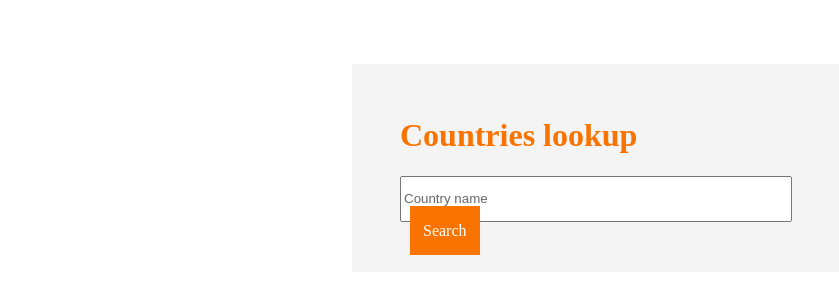
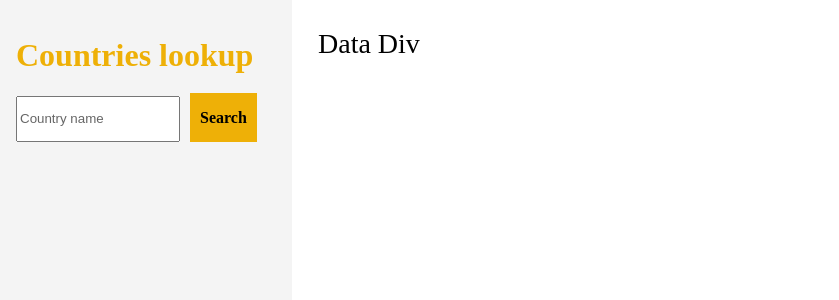
Before and after one commit to aojoray/countries-app, an Angular app: page / in a window 1280 px wide. Shown: the top 300 px of the page, without its empty margins (0-839 px from the left). Built offline with nearby package versions, Linux system fonts and the light colour scheme.

Commit message:
Changed layout to display data

```diff
--- a/package.json
+++ b/package.json
@@ -12,10 +12,12 @@
   "private": true,
   "dependencies": {
     "@angular/animations": "~8.2.14",
+    "@angular/cdk": "^8.2.3",
     "@angular/common": "~8.2.14",
     "@angular/compiler": "~8.2.14",
     "@angular/core": "~8.2.14",
     "@angular/forms": "~8.2.14",
+    "@angular/material": "^8.2.3",
     "@angular/platform-browser": "~8.2.14",
     "@angular/platform-browser-dynamic": "~8.2.14",
     "@angular/router": "~8.2.14",
--- a/src/app/app.component.css
+++ b/src/app/app.component.css
@@ -8,46 +8,50 @@ body {
 }
 
 form {
-    max-width: 30em;
-    margin: 4em auto;
-    position: relative;
+    max-width: 20em;
+    /* margin: 4em auto; */
+    width: 260px;
     background: #f4f4f4;
-    padding: 2em 3em;
+    padding: 1em;
+    position: fixed;
+    height: 100%;
+    top: 0;
+    left: 0;
+    z-index: 1;
 }
 
 form h1 {
-    color: #F97300;
+    color: #eeb007;
 }
 
 form input[type=text]::placeholder {
     color: #666;
 }
 
-form .data {
+form .history {
     margin-top: 1em;
 }
 
-form .data li {
+form .history li {
     background: #fff;
-    border-left: 4px solid #F97300;
+    border-left: 4px solid #eeb007;
     padding: 1em;
     margin: 1em auto;
     color: #666;
 }
 
-form .data li i {
+form .history li i {
     float: right;
     color: #888;
     cursor: pointer;
 }
 
 form .input-group-text {
-    background: #F97300;
-    width: 20%;
+    background: #eeb007;
     height: fit-content;
-    padding: 1em 13px;
-    color: #fff;
+    padding: 1em 10px;
     margin: 10px;
+    font-weight: bold;
     cursor: pointer;
 }
 
@@ -57,9 +61,15 @@ form .input-group-text i {
 
 form .form-control {
     height: 3em;
-    width: 80%;
+    max-width: 60%;
 }
 
 form .form-control:focus {
     box-shadow: 0;
 }
+
+.data {
+    margin-left: 300px;
+    font-size: 28px;
+    padding: 0px 10px;
+}
--- a/src/app/app.component.html
+++ b/src/app/app.component.html
@@ -1,15 +1,21 @@
 <div class="container">
-  <form>
+  <form #countryform= "ngForm" (ngSubmit)="searchCountrySubmit(countryform.value); countryform.resetForm()">
     <div class="form-group">
       <h1 class="text-center text-primary">Countries lookup</h1>
       <div class="input-group-prepend">
-        <input type="text" #country class="form-control" placeholder="Country name" name="country" ngModel>
-        <span class="input-group-text" (click)="searchCountry(country.value)">Search</span>
+        <input id="country-input" type="text" #country class="form-control" placeholder="Country name" name="country" ngModel>
+        <span class="input-group-text" (click)="searchCountry(country)">Search</span>
       </div>
     </div>
+    <div class="history">
+      <ul class="list-instyled">
+        <li *ngFor="let country of histories">{{country}}</li>
+      </ul>
+    </div>
   </form>
-  <!-- <p>{{country.value}}</p> -->
+
   <div class="data">
+    <p>Data Div</p>
     <ul class="list-instyled">
       <li *ngFor="let country of histories">{{country}}</li>
     </ul>
--- a/src/app/app.component.ts
+++ b/src/app/app.component.ts
@@ -8,9 +8,17 @@ import { Component } from '@angular/core';
 export class AppComponent {
   title = 'countries-app';
   histories = [];
-  searchCountry(country) {
-    this.histories.push(country);
-    console.log(this.histories);
+  searchCountry(input) {
+    let country = input.value;
+    if (country != null && country !== '') {
+      this.histories.push(country);
+      input.value = '';
+    }
   }
-
+  searchCountrySubmit(value: any) {
+    console.log(value);
+    if (value.country != null && value.country !== '') {
+      this.histories.push(value.country);
+    }
+  }
 }
```
Also changed, not shown: src/app/app.module.ts (+7 -1 lines), 1 other file (tests, documents, lock files or other folders).
